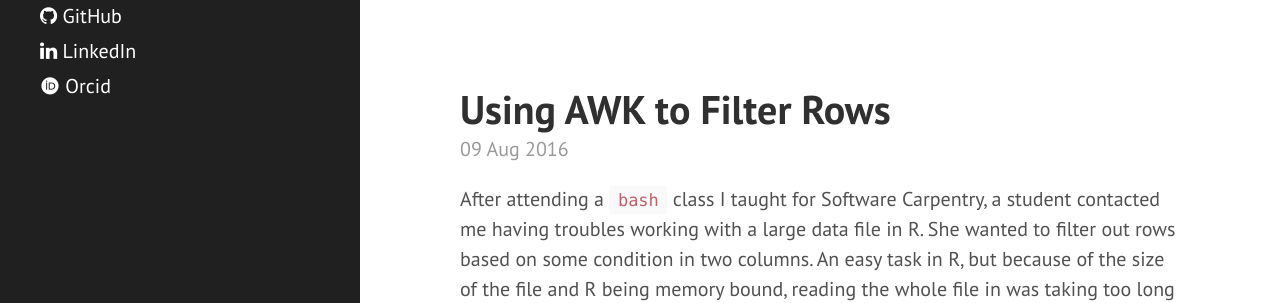
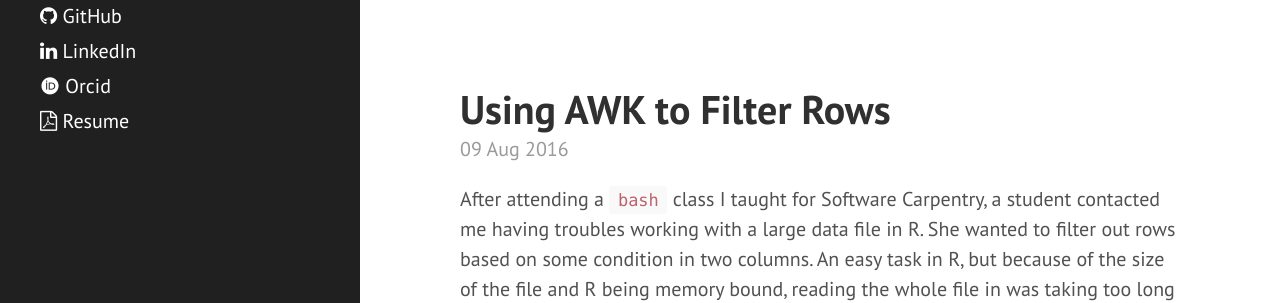
Before and after one commit to jt14den/jt14den.github.io, a Jekyll site: the page built from index.html, in a window 1280 px wide. Shown: the part 376-679 px from the top of the page. Built offline with Jekyll 4.4.1, drawn with Linux system fonts in a browser that asks for light colours; nearby versions of some CDN libraries; some web fonts are replaced; the list of posts is cut into pages by our own code.

Commit message:
resume added

```diff
--- a/_includes/sidebar.html
+++ b/_includes/sidebar.html
@@ -44,6 +44,8 @@
         <a class = "sidebar-nav-item" href = "http://orcid.org/{{site.orcid}}">
           <i class="ai ai-orcid"></i> Orcid
       {% endif %}
+        <a class = "sidebar-nav-item" href = "{{ site.url }}/assets/timden-web.pdf">
+          <i class="fa fa-file-pdf-o"></i> Resume
     </nav>
   </div>
 </div>
```
Also changed, not shown: 1 other file.
